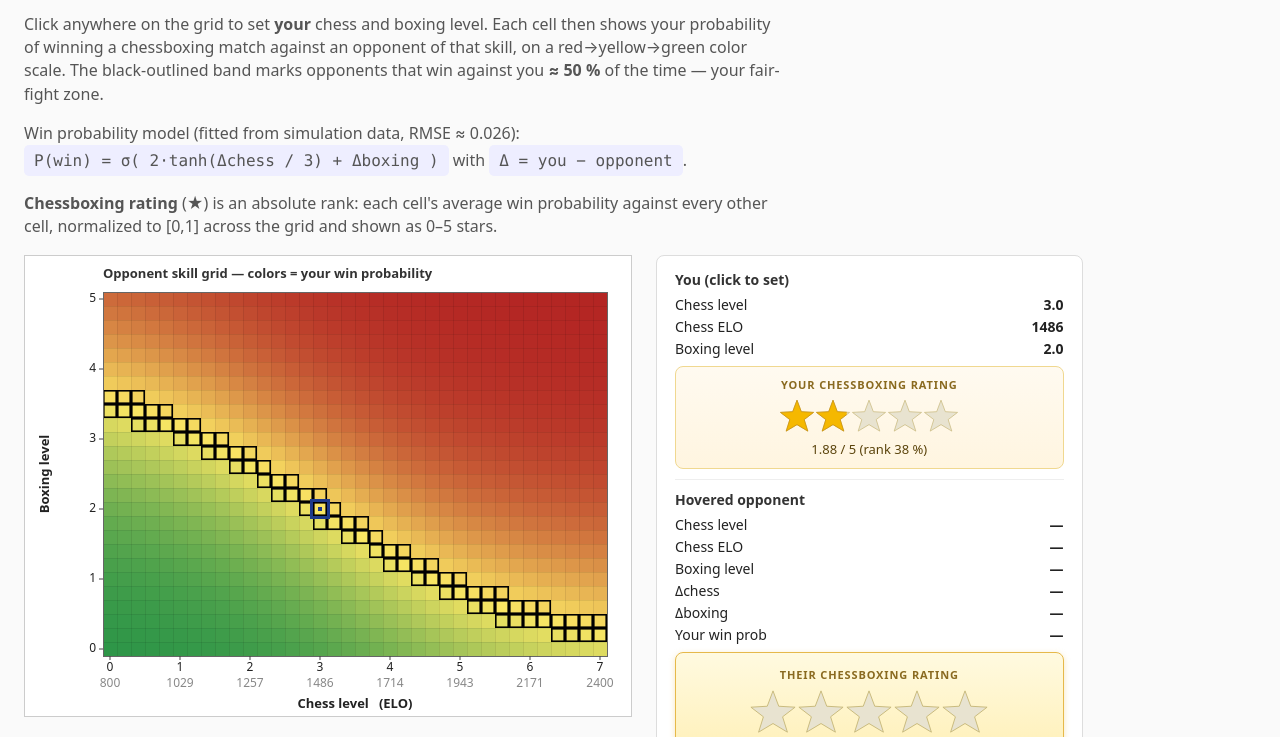
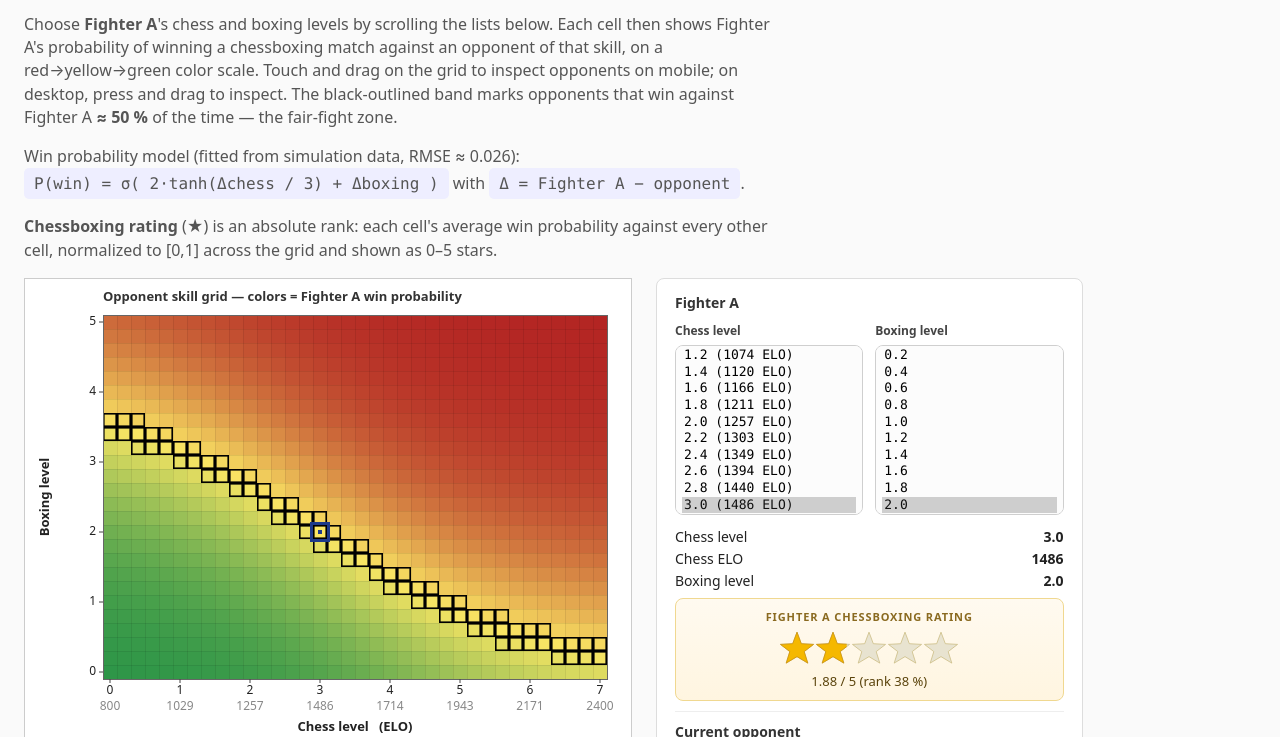
Before and after one commit to Lassolas/chessboxing_ranking, a plain HTML site: page index.html in a window 1280 px wide. Shown: the part 63-800 px from the top of the page. Drawn offline with Linux system fonts and the light colour scheme.

Commit message:
add rolldown level selection and removed clic on grid to select level

```diff
--- a/index.html
+++ b/index.html
@@ -28,6 +28,33 @@
   .fair-mark { background: #fff; outline: 2px solid #000; outline-offset: -2px; }
   hr { border: none; border-top: 1px solid #eee; margin: 10px 0; }
   .small { color: #777; font-size: 12px; }
+  .picker-grid {
+    display: grid;
+    grid-template-columns: repeat(2, minmax(0, 1fr));
+    gap: 12px;
+    margin: 10px 0 12px;
+  }
+  .picker label {
+    display: block;
+    margin-bottom: 6px;
+    font-size: 12px;
+    font-weight: 600;
+    color: #444;
+  }
+  .picker select {
+    width: 100%;
+    min-height: 170px;
+    padding: 6px;
+    border: 1px solid #cfcfcf;
+    border-radius: 8px;
+    background: #fcfcfc;
+    font: 13px/1.35 ui-monospace, Menlo, Consolas, monospace;
+    box-sizing: border-box;
+  }
+  .picker select:focus {
+    outline: 2px solid rgba(30, 58, 138, 0.18);
+    border-color: #1e3a8a;
+  }
   #tooltip {
     position: absolute;
     pointer-events: none;
@@ -87,6 +114,8 @@
     #wrapper { flex-direction: column; gap: 12px; margin-top: 10px; }
     #grid-container { width: 100%; }
     #info { width: 100%; min-width: 0; box-sizing: border-box; padding: 12px 14px; }
+    .picker-grid { grid-template-columns: 1fr; }
+    .picker select { min-height: 132px; }
     .rating-block { padding: 8px 10px; }
     .rating-block.big { padding: 10px; }
     .rating-value.big { font-size: 16px; }
@@ -105,14 +134,15 @@
 
 <h1>Chessboxing skill evaluator</h1>
 <p class="intro">
-  Click anywhere on the grid to set <b>your</b> chess and boxing level.
-  Each cell then shows your probability of winning a chessboxing match against an opponent of that skill, on a red→yellow→green color scale.
-  The black-outlined band marks opponents that win against you <b>≈ 50 %</b> of the time — your fair-fight zone.
+  Choose <b>Fighter A</b>'s chess and boxing levels by scrolling the lists below.
+  Each cell then shows Fighter A's probability of winning a chessboxing match against an opponent of that skill, on a red→yellow→green color scale.
+  Touch and drag on the grid to inspect opponents on mobile; on desktop, press and drag to inspect.
+  The black-outlined band marks opponents that win against Fighter A <b>≈ 50 %</b> of the time — the fair-fight zone.
 </p>
 <p class="intro">
   Win probability model (fitted from simulation data, RMSE ≈ 0.026):
   <span class="formula">P(win) = σ( 2·tanh(Δchess / 3) + Δboxing )</span>
-  with <span class="formula">Δ = you − opponent</span>.
+  with <span class="formula">Δ = Fighter A − opponent</span>.
 </p>
 <p class="intro">
   <b>Chessboxing rating</b> (★) is an absolute rank: each cell's average win probability against every other cell, normalized to [0,1] across the grid and shown as 0–5 stars.
@@ -124,25 +154,35 @@
     <div id="tooltip"></div>
   </div>
   <div id="info">
-    <h3>You (click to set)</h3>
+    <h3>Fighter A</h3>
+    <div class="picker-grid">
+      <div class="picker">
+        <label for="fighterChessSelect">Chess level</label>
+        <select id="fighterChessSelect" size="8"></select>
+      </div>
+      <div class="picker">
+        <label for="fighterBoxSelect">Boxing level</label>
+        <select id="fighterBoxSelect" size="8"></select>
+      </div>
+    </div>
     <div class="kv"><span>Chess level</span><b id="myChess">—</b></div>
     <div class="kv"><span>Chess ELO</span><b id="myElo">—</b></div>
     <div class="kv"><span>Boxing level</span><b id="myBox">—</b></div>
     <div class="rating-block">
-      <div class="rating-label">Your chessboxing rating</div>
+      <div class="rating-label">Fighter A chessboxing rating</div>
       <svg class="stars-svg" id="myStars" width="180" height="36" viewBox="0 0 500 100"></svg>
       <div class="rating-value" id="myRating">—</div>
     </div>
 
     <hr>
 
-    <h3>Hovered opponent</h3>
+    <h3>Current opponent</h3>
     <div class="kv"><span>Chess level</span><b id="hChess">—</b></div>
     <div class="kv"><span>Chess ELO</span><b id="hElo">—</b></div>
     <div class="kv"><span>Boxing level</span><b id="hBox">—</b></div>
     <div class="kv"><span>Δchess</span><b id="hDc">—</b></div>
     <div class="kv"><span>Δboxing</span><b id="hDb">—</b></div>
-    <div class="kv"><span>Your win prob</span><b id="hP">—</b></div>
+    <div class="kv"><span>Fighter A win prob</span><b id="hP">—</b></div>
     <div class="rating-block big">
       <div class="rating-label">Their chessboxing rating</div>
       <svg class="stars-svg" id="oppStars" width="240" height="48" viewBox="0 0 500 100"></svg>
@@ -152,7 +192,7 @@
     <hr>
 
     <h3>Legend</h3>
-    <div><span class="swatch you-mark"></span>your selected level</div>
+    <div><span class="swatch you-mark"></span>Fighter A selected level</div>
     <div><span class="swatch fair-mark"></span>≈50 % zone (45–55 %)</div>
     <div class="legend-row">
       <span>0 %</span>
@@ -284,6 +324,24 @@ function miniStarsHTML(rating) {
 // ----- State -----
 let myChess = 3.0;
 let myBox   = 2.0;
+let activePointerId = null;
+
+const fighterChessSelect = document.getElementById('fighterChessSelect');
+const fighterBoxSelect = document.getElementById('fighterBoxSelect');
+
+function fillSelect(selectEl, levels, formatter) {
+  selectEl.innerHTML = levels
+    .map(level => `<option value="${level.toFixed(2)}">${formatter(level)}</option>`)
+    .join('');
+}
+
+function syncSelects() {
+  fighterChessSelect.value = myChess.toFixed(2);
+  fighterBoxSelect.value = myBox.toFixed(2);
+}
+
+fillSelect(fighterChessSelect, chessLevels, level => `${level.toFixed(1)}  (${eloOf(level)} ELO)`);
+fillSelect(fighterBoxSelect, boxLevels, level => level.toFixed(1));
 
 // ----- Drawing -----
 function draw() {
@@ -398,7 +456,7 @@ function draw() {
   ctx.textAlign = 'left';
   ctx.textBaseline = 'top';
   ctx.fillStyle = '#333';
-  ctx.fillText('Opponent skill grid — colors = your win probability', MARGIN.left, 12);
+  ctx.fillText('Opponent skill grid — colors = Fighter A win probability', MARGIN.left, 12);
 }
 
 // ----- Info panel -----
@@ -412,6 +470,7 @@ function updateMine() {
   document.getElementById('myRating').textContent =
     s.toFixed(2) + ' / 5    (rank ' + (rankOf(i,j)*100).toFixed(0) + ' %)';
   setStars(myStarsClip, s);
+  syncSelects();
 }
 function setHover(idx) {
   if (!idx) {
@@ -436,8 +495,6 @@ function setHover(idx) {
 
 // ----- Events (pointer for unified mouse + touch) -----
 const tooltip = document.getElementById('tooltip');
-const containerEl = document.getElementById('grid-container');
-
 function eventCoords(e) {
   const r = canvas.getBoundingClientRect();
   const cssX = e.clientX - r.left;
@@ -464,35 +521,64 @@ function showTooltip(idx, cssX, cssY) {
     `<span class="tt-stars">${miniStarsHTML(s)} <span style="opacity:0.85">${s.toFixed(2)} / 5</span></span>`;
 }
 
-function handlePointer(e, doSelect) {
+function handlePointer(e) {
   const { cssX, cssY, canvasX, canvasY } = eventCoords(e);
   const idx = px2cell(canvasX, canvasY);
   setHover(idx);
   showTooltip(idx, cssX, cssY);
-  if (doSelect && idx) {
-    myChess = chessLevels[idx.i];
-    myBox   = boxLevels[idx.j];
-    updateMine();
-    draw();
-  }
 }
 
 canvas.addEventListener('pointerdown', e => {
   e.preventDefault();
+  activePointerId = e.pointerId;
   try { canvas.setPointerCapture(e.pointerId); } catch(_) {}
-  handlePointer(e, true);
+  handlePointer(e);
 });
 canvas.addEventListener('pointermove', e => {
-  // For touch, pointermove only fires while pressed. For mouse, e.buttons & 1 means dragging.
-  const pressed = e.pointerType === 'touch' || (e.buttons & 1);
-  handlePointer(e, pressed);
+  if (e.pointerId !== activePointerId) return;
+  handlePointer(e);
 });
-canvas.addEventListener('pointerup',     e => handlePointer(e, true));
-canvas.addEventListener('pointerleave',  () => { setHover(null); tooltip.style.display = 'none'; });
-canvas.addEventListener('pointercancel', () => { tooltip.style.display = 'none'; });
+canvas.addEventListener('pointerup', e => {
+  if (e.pointerId !== activePointerId) return;
+  activePointerId = null;
+  setHover(null);
+  tooltip.style.display = 'none';
+  try { canvas.releasePointerCapture(e.pointerId); } catch(_) {}
+});
+canvas.addEventListener('pointerleave', e => {
+  if (e.pointerId != null && e.pointerId !== activePointerId) return;
+  if (activePointerId === null) {
+    setHover(null);
+    tooltip.style.display = 'none';
+  }
+});
+canvas.addEventListener('pointercancel', e => {
+  if (e.pointerId !== activePointerId) return;
+  activePointerId = null;
+  setHover(null);
+  tooltip.style.display = 'none';
+});
 // Prevent the page from scrolling when interacting with the grid on touch
 canvas.addEventListener('touchstart', e => e.preventDefault(), { passive: false });
 canvas.addEventListener('touchmove',  e => e.preventDefault(), { passive: false });
+
+function bindLevelSelect(selectEl, applyValue) {
+  const handleChange = e => {
+    applyValue(Number(e.target.value));
+    updateMine();
+    draw();
+  };
+  selectEl.addEventListener('input', handleChange);
+  selectEl.addEventListener('change', handleChange);
+}
+
+bindLevelSelect(fighterChessSelect, value => {
+  myChess = value;
+});
+
+bindLevelSelect(fighterBoxSelect, value => {
+  myBox = value;
+});
 
 // ----- Legend bar -----
 (function () {
```
